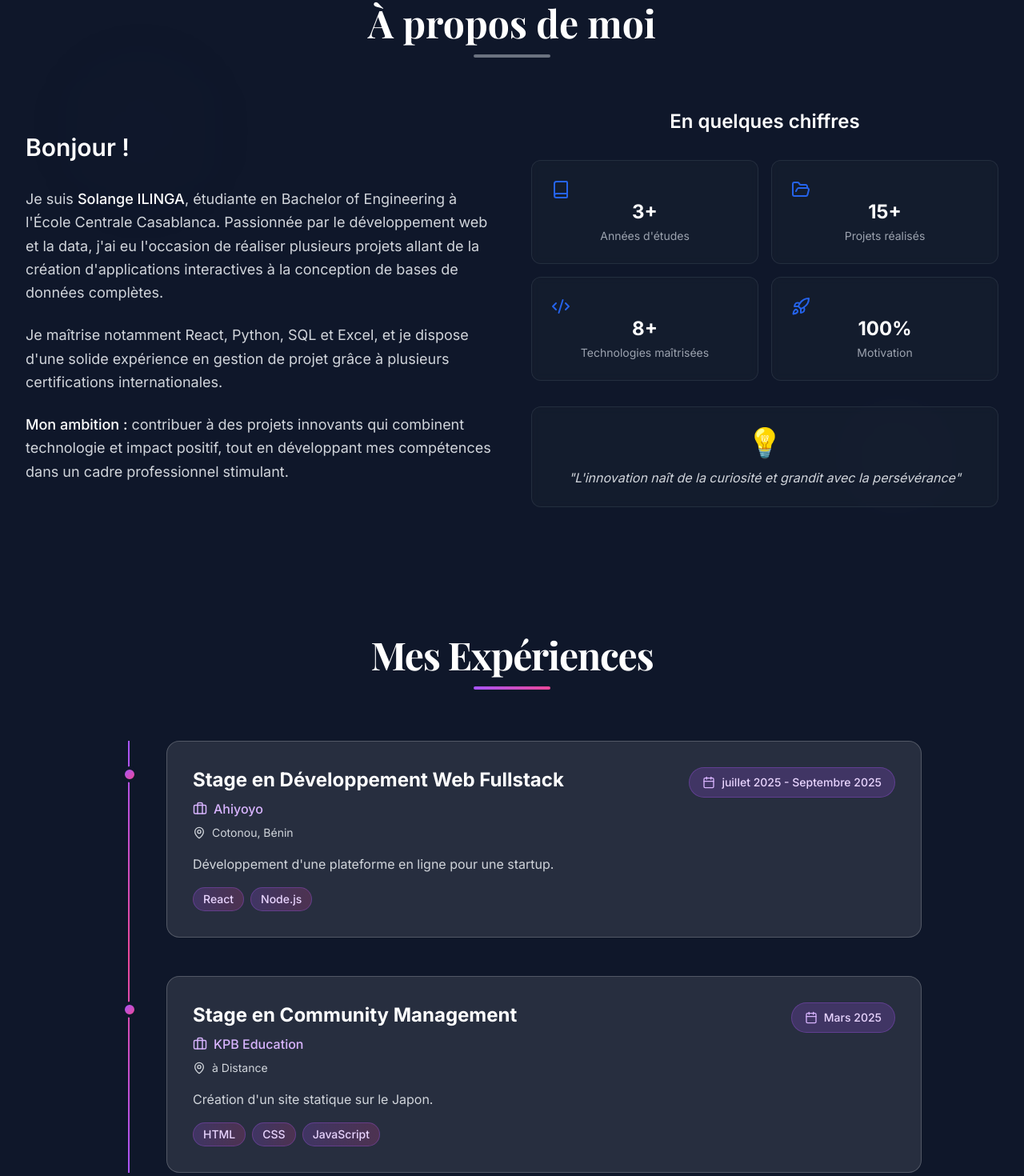
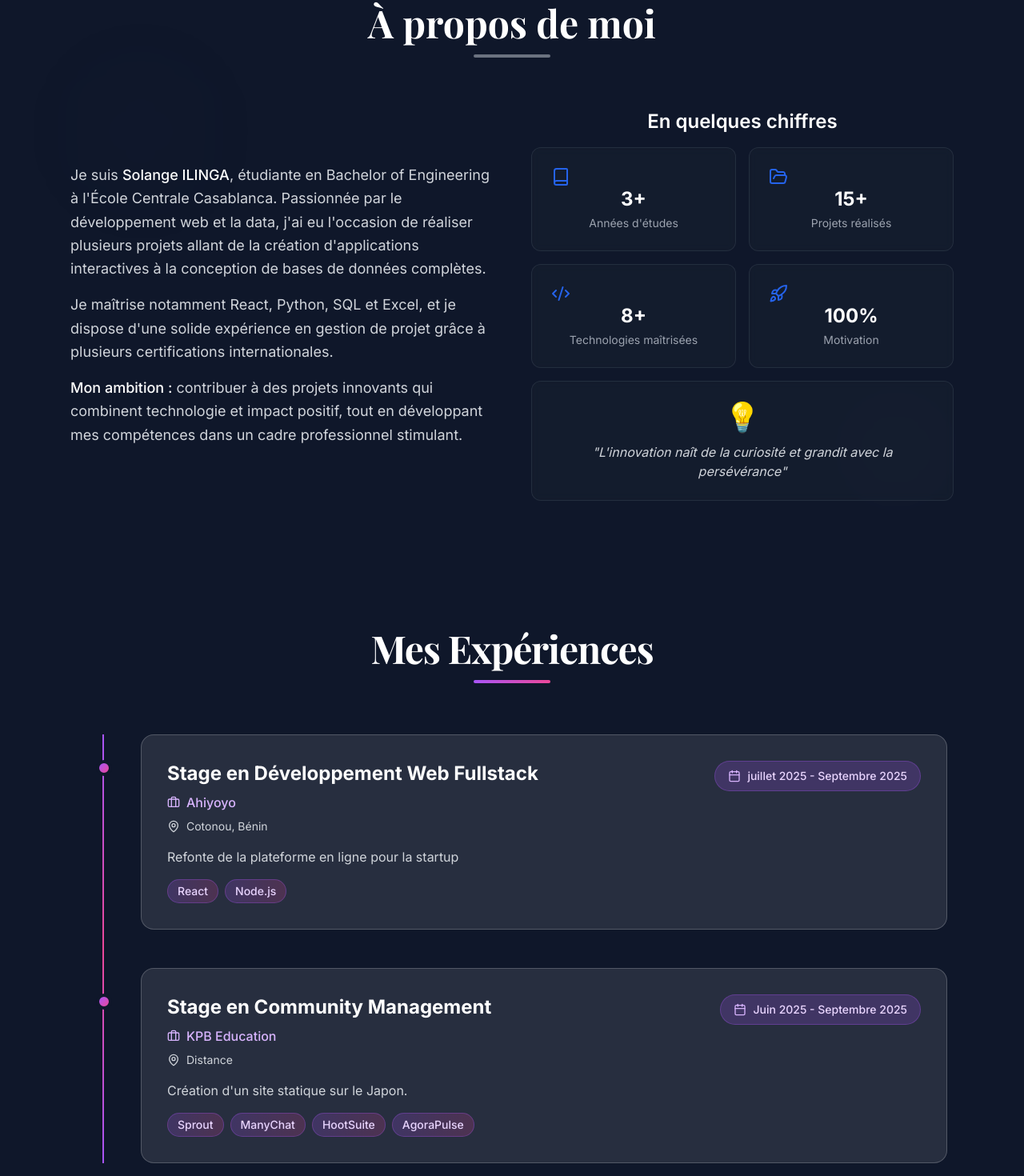
Before and after one commit to Solangeilinga/portfolio, a React (Vite) app: page / in a window 1280 px wide. Shown: the part 876-2346 px from the top of the page at 80% size. Built offline with nearby package versions, Linux system fonts and the light colour scheme; a web font is replaced by a local one.

Commit message:
Mise à jour du portfolio : contenu et images

```diff
--- a/src/App.jsx
+++ b/src/App.jsx
@@ -12,9 +12,9 @@ import "./index.css";
 
 export default function App() {
   return (
-    <div className="min-h-screen text-slate-100 bg-slate-900">
+    <div className="min-h-screen text-slate-100  bg-slate-900">
       <Header />
-      <main className="container mx-auto px-4">
+      <main className="container mx-auto px-4 ">
         <section id="hero">
           <Hero />
         </section>
--- a/src/components/About.jsx
+++ b/src/components/About.jsx
@@ -1,7 +1,5 @@
 import React, { useState, useEffect, useRef } from 'react'
 import { Book, FolderOpen, Code2, Rocket } from 'lucide-react';
-
-
 
 const stats = [
     { number: "3+", label: "Années d'études", icon: <Book size={24} /> },
@@ -9,10 +7,6 @@ const stats = [
     { number: "8+", label: "Technologies maîtrisées", icon: <Code2 size={24} /> },
     { number: "100%", label: "Motivation", icon: <Rocket size={24} /> }
 ];
-
-
-
-
 
 const CounterAnimation = ({ end, isVisible }) => {
     const [count, setCount] = useState(0)
@@ -98,7 +92,7 @@ export default function About() {
         <section
             ref={sectionRef}
             id="about"
-            className="py-20 relative overflow-hidden"
+            className="py-20 w-full relative overflow-hidden"
         >
             {/* Arrière-plan subtil */}
             <div className="absolute inset-0 overflow-hidden pointer-events-none">
@@ -106,7 +100,7 @@ export default function About() {
                 <div className="absolute bottom-20 right-20 w-32 h-32 bg-gray-400/5 rounded-full blur-2xl animate-pulse" style={{ animationDelay: '2s' }} />
             </div>
 
-            <div className="container mx-auto px-4 relative z-10">
+            <div className="max-w-6xl mx-auto px-6 relative z-10">
                 {/* Titre */}
                 <div className="text-center mb-16">
                     <h2 className={`text-4xl md:text-5xl font-bold text-white mb-4 ${isVisible ? 'animate-[fadeInUp_0.8s_ease-out]' : 'opacity-0'
@@ -121,17 +115,13 @@ export default function About() {
                     {/* Contenu principal - Gauche */}
                     <div className={`${isVisible ? 'animate-[fadeIn_1s_ease-out_0.3s_forwards]' : 'opacity-0'
                         }`}>
-                        <div className="flex items-center space-x-3 mb-8">
-                            <h3 className="text-3xl font-semibold text-white">Bonjour !</h3>
-                        </div>
-
                         <div className="prose prose-lg max-w-none">
-                            <p className="text-gray-300 leading-relaxed mb-6 text-lg">
+                            <p className="text-gray-300 leading-relaxed mb-4 text-lg">
                                 Je suis <span className="text-white font-medium">Solange ILINGA</span>, étudiante en Bachelor of Engineering à l'École Centrale Casablanca.
                                 Passionnée par le développement web et la data, j'ai eu l'occasion de réaliser plusieurs projets allant de la création d'applications interactives à la conception de bases de données complètes.
                             </p>
 
-                            <p className="text-gray-300 leading-relaxed mb-6 text-lg">
+                            <p className="text-gray-300 leading-relaxed mb-4 text-lg">
                                 Je maîtrise notamment React, Python, SQL et Excel, et je dispose d'une solide expérience en gestion de projet grâce à plusieurs certifications internationales.
                             </p>
 
@@ -142,9 +132,8 @@ export default function About() {
                     </div>
 
                     {/* Statistiques - Droite */}
-                    <div className="space-y-8">
-                        <h3 className={`text-2xl font-semibold text-white text-center mb-8 ${isVisible ? 'animate-[fadeIn_1s_ease-out_0.8s_forwards]' : 'opacity-0'
-                            }`}>
+                    <div className="space-y-4">
+                        <h3 className={`text-2xl font-semibold text-white text-center mb-4 ${isVisible ? 'animate-[fadeIn_1s_ease-out_0.8s_forwards]' : 'opacity-0'}`}>
                             En quelques chiffres
                         </h3>
 
@@ -168,8 +157,6 @@ export default function About() {
                             </blockquote>
                         </div>
                     </div>
-
-
                 </div>
             </div>
 
--- a/src/components/Certificates.jsx
+++ b/src/components/Certificates.jsx
@@ -12,6 +12,7 @@ import Python_data_structures from '../assets/Python data structures.png';
 import wordpress from '../assets/Wordpress.png';
 import data from '../assets/data_analysis.png';
 import Covid from '../assets/Covid.png';
+import data_engineering from '../assets/data_engineering.png';
 // ... importez toutes vos images
 
 // Données des certificats
@@ -27,6 +28,16 @@ const certificates = [
     },
     {
         id: 2,
+        title: "Data Engineering",
+        issuer: "FORCE N",
+        date: "Juil 2025",
+        category: "Data",
+        icon: <FaGoogle className="text-blue-500" />,
+        credentialLink: "#",
+        image: data_engineering
+    },
+    {
+        id: 3,
         title: "Data Science with Python",
         issuer: "Coursera",
         date: "Mar 2023",
@@ -36,7 +47,7 @@ const certificates = [
         image: Python_data_analysis
     },
     {
-        id: 3,
+        id: 4,
         title: "AWS Solutions Architect",
         issuer: "Coursera",
         date: "Mai 2023",
@@ -46,7 +57,7 @@ const certificates = [
         image: html
     },
     {
-        id: 4,
+        id: 5,
         title: "Google Cloud Professional",
         issuer: "Coursera",
         date: "Juil 2023",
@@ -56,7 +67,7 @@ const certificates = [
         image: ui
     },
     {
-        id: 5,
+        id: 7,
         title: "Cybersecurity Fundamentals",
         issuer: "Coursera",
         date: "Sep 2023",
@@ -76,7 +87,7 @@ const certificates = [
         image: data
     },
     {
-        id: 7,
+        id: 9,
         title: "Web Development Bootcamp",
         issuer: "Coursera",
         date: "Déc 2023",
@@ -94,7 +105,9 @@ const certificates = [
         icon: <SiCoursera className="text-blue-600" />,
         credentialLink: "#",
         image: Python_data_structures
-    }
+    },
+
+
 ];
 
 // Extraire les catégories uniques à partir des certificats
@@ -115,7 +128,7 @@ export default function Certificates() {
     const filteredCertificates = certificates.filter(cert => cert.category === activeCategory);
 
     return (
-        <section id="certificates" className="py-20 bg-gray-900 relative overflow-hidden">
+        <section id="certificates" className="py-4 bg-gray-900 relative overflow-hidden">
             {/* Arrière-plan avec effets */}
             <div className="absolute inset-0 overflow-hidden pointer-events-none">
                 <div className="absolute top-20 left-10 w-32 h-32 bg-blue-500/10 rounded-full blur-3xl animate-pulse" />
--- a/src/components/Contact.jsx
+++ b/src/components/Contact.jsx
@@ -25,7 +25,7 @@ export default function Contact() {
     }
 
     return (
-        <section id="contact" className="py-20 bg-gray-900 relative overflow-hidden">
+        <section id="contact" className="py-6 bg-gray-900 relative overflow-hidden">
             {/* Arrière-plan avec effets */}
             <div className="absolute inset-0 overflow-hidden pointer-events-none">
                 <div className="absolute top-20 left-10 w-32 h-32 bg-blue-500/10 rounded-full blur-3xl animate-pulse" />
@@ -65,7 +65,7 @@ export default function Contact() {
 
                         {/* Liens sociaux */}
                         <div className="mt-8">
-                            <h4 className="text-lg font-medium text-white mb-4">Retrouvez-moi sur:</h4>
+                            <h4 className="text-lg font-medium text-white mb-4">Cliquez et Retrouvez-moi sur:</h4>
                             <div className="flex space-x-4">
                                 <a
                                     href="https://linkedin.com/in/solange-ilinga"
--- a/src/components/Experiences.jsx
+++ b/src/components/Experiences.jsx
@@ -8,36 +8,36 @@ const experiences = [
         company: "Ahiyoyo",
         location: "Cotonou, Bénin",
         period: "juillet 2025 - Septembre 2025",
-        description: "Développement d'une plateforme en ligne pour une startup.",
+        description: "Refonte de la plateforme en ligne pour la startup",
         skills: ["React", "Node.js"]
     },
     {
         id: 2,
         title: "Stage en Community Management",
         company: "KPB Education",
-        location: "à Distance",
-        period: "Mars 2025",
+        location: "Distance",
+        period: "Juin 2025 - Septembre 2025",
         description: "Création d'un site statique sur le Japon.",
-        skills: ["HTML", "CSS", "JavaScript"]
+        skills: ["Sprout", "ManyChat", "HootSuite", "AgoraPulse"]
     }
 ];
 
 const Experiences = () => {
     return (
-        <section className="min-h-screen  py-20 px-4">
-            <div className="max-w-5xl mx-auto">
-                <div className="text-center mb-16">
-                    <h2 className="text-5xl font-bold text-white mb-4 tracking-tight">
+        <section className="min-h-screen py-12 md:py-20 w-full">
+            <div className="max-w-6xl mx-auto px-4 sm:px-6 lg:px-8">
+                <div className="text-center mb-12 md:mb-16">
+                    <h2 className="text-3xl sm:text-4xl md:text-5xl font-bold text-white mb-4 tracking-tight">
                         Mes Expériences
                     </h2>
                     <div className="w-24 h-1 bg-gradient-to-r from-purple-500 to-pink-500 mx-auto rounded-full"></div>
                 </div>
 
                 <div className="relative">
-                    {/* Timeline line */}
-                    <div className="absolute left-8 top-0 bottom-0 w-0.5 bg-gradient-to-b from-purple-500 via-pink-500 to-purple-500 hidden md:block"></div>
+                    {/* Timeline line - cachée sur mobile */}
+                    <div className="absolute left-4 sm:left-6 md:left-8 top-0 bottom-0 w-0.5 bg-gradient-to-b from-purple-500 via-pink-500 to-purple-500 hidden sm:block"></div>
 
-                    <div className="space-y-12">
+                    <div className="space-y-8 sm:space-y-12">
                         {experiences.map((exp, index) => (
                             <div
                                 key={exp.id}
@@ -46,40 +46,47 @@ const Experiences = () => {
                                     animation: `fadeInUp 0.6s ease-out ${index * 0.2}s both`
                                 }}
                             >
-                                {/* Timeline dot */}
-                                <div className="absolute left-6 top-8 w-5 h-5 bg-gradient-to-br from-purple-500 to-pink-500 rounded-full border-4 border-slate-900 hidden md:block group-hover:scale-125 transition-transform duration-300"></div>
+                                {/* Timeline dot - caché sur mobile */}
+                                <div className="absolute left-3 sm:left-5 md:left-6 top-6 sm:top-8 w-3 h-3 sm:w-4 sm:h-4 md:w-5 md:h-5 bg-gradient-to-br from-purple-500 to-pink-500 rounded-full border-2 sm:border-4 border-slate-900 hidden sm:block group-hover:scale-125 transition-transform duration-300"></div>
 
                                 {/* Card */}
-                                <div className="md:ml-20 bg-white/10 backdrop-blur-lg rounded-2xl p-8 border border-white/20 hover:border-purple-500/50 transition-all duration-300 hover:shadow-2xl hover:shadow-purple-500/20 hover:-translate-y-1">
-                                    <div className="flex items-start justify-between flex-wrap gap-4 mb-4">
-                                        <div>
-                                            <h3 className="text-2xl font-bold text-white mb-2 group-hover:text-purple-300 transition-colors">
+                                <div className="sm:ml-12 md:ml-20 bg-white/10 backdrop-blur-lg rounded-xl sm:rounded-2xl p-4 sm:p-6 md:p-8 border border-white/20 hover:border-purple-500/50 transition-all duration-300 hover:shadow-xl sm:hover:shadow-2xl hover:shadow-purple-500/20 hover:-translate-y-1">
+                                    {/* En-tête avec disposition responsive */}
+                                    <div className="flex flex-col sm:flex-row sm:items-start justify-between gap-3 sm:gap-4 mb-4">
+                                        <div className="flex-1">
+                                            <h3 className="text-lg sm:text-xl md:text-2xl font-bold text-white mb-2 group-hover:text-purple-300 transition-colors leading-tight">
                                                 {exp.title}
                                             </h3>
                                             <div className="flex items-center gap-2 text-purple-300 mb-2">
-                                                <Briefcase size={18} />
-                                                <span className="font-medium">{exp.company}</span>
+                                                <Briefcase size={16} className="sm:w-4 sm:h-4" />
+                                                <span className="font-medium text-sm sm:text-base">{exp.company}</span>
                                             </div>
-                                            <div className="flex items-center gap-2 text-gray-300 text-sm">
-                                                <MapPin size={16} />
+                                            <div className="flex items-center gap-2 text-gray-300 text-xs sm:text-sm">
+                                                <MapPin size={14} className="sm:w-4 sm:h-4" />
                                                 <span>{exp.location}</span>
                                             </div>
                                         </div>
-                                        <div className="flex items-center gap-2 px-4 py-2 bg-purple-500/20 rounded-full border border-purple-500/30">
-                                            <Calendar size={16} className="text-purple-300" />
-                                            <span className="text-purple-200 text-sm font-medium">{exp.period}</span>
+
+                                        {/* Période - responsive */}
+                                        <div className="flex items-center gap-2 px-3 py-1 sm:px-4 sm:py-2 bg-purple-500/20 rounded-full border border-purple-500/30 self-start sm:self-auto">
+                                            <Calendar size={14} className="text-purple-300 sm:w-4 sm:h-4" />
+                                            <span className="text-purple-200 text-xs sm:text-sm font-medium whitespace-nowrap">
+                                                {exp.period}
+                                            </span>
                                         </div>
                                     </div>
 
-                                    <p className="text-gray-300 leading-relaxed mb-4">
+                                    {/* Description */}
+                                    <p className="text-gray-300 leading-relaxed mb-4 text-sm sm:text-base">
                                         {exp.description}
                                     </p>
 
-                                    <div className="flex flex-wrap gap-2">
+                                    {/* Compétences - wrap responsive */}
+                                    <div className="flex flex-wrap gap-1 sm:gap-2">
                                         {exp.skills.map((skill, idx) => (
                                             <span
                                                 key={idx}
-                                                className="px-3 py-1 bg-gradient-to-r from-purple-500/20 to-pink-500/20 text-purple-200 rounded-full text-sm font-medium border border-purple-500/30 hover:border-purple-400 transition-colors"
+                                                className="px-2 py-1 sm:px-3 sm:py-1 bg-gradient-to-r from-purple-500/20 to-pink-500/20 text-purple-200 rounded-full text-xs sm:text-sm font-medium border border-purple-500/30 hover:border-purple-400 transition-colors whitespace-nowrap"
                                             >
                                                 {skill}
                                             </span>
@@ -103,6 +110,22 @@ const Experiences = () => {
                         transform: translateY(0);
                     }
                 }
+
+                /* Améliorations pour très petits écrans */
+                @media (max-width: 360px) {
+                    .px-4 {
+                        padding-left: 1rem;
+                        padding-right: 1rem;
+                    }
+
+                    .text-lg {
+                        font-size: 1rem;
+                    }
+
+                    .p-4 {
+                        padding: 0.75rem;
+                    }
+                }
             `}</style>
         </section>
     );
--- a/src/components/Header.jsx
+++ b/src/components/Header.jsx
@@ -5,7 +5,7 @@ import { motion } from 'framer-motion'
 const nav = [
     { id: 'home', label: 'Accueil' },
     { id: 'about', label: 'À propos' },
-    {id: 'experiences',label: 'Expériences'},
+    { id: 'experiences', label: 'Expériences' },
     { id: 'skills', label: 'Compétences' },
     { id: 'projects', label: 'Projets' },
     { id: 'certificates', label: 'Certificats' },
@@ -19,7 +19,7 @@ export default function Header() {
         <motion.header initial={{ y: -20, opacity: 0 }} animate={{ y: 0, opacity: 1 }} className="fixed w-full z-30">
             <div className="backdrop-blur-sm  bg-surface">
                 <div className="container mx-auto px-4 flex items-center justify-between h-16">
-                    <a href="#home" className="text-xl font-bold">Solange ILINGA</a>
+                    <a href="#home" className="text-xl font-bold">Portfolio</a>
 
                     <nav className="hidden md:flex gap-6">
                         {nav.map(n => <a key={n.id} href={`#${n.id}`} className="hover:text-indigo-400">{n.label}</a>)}
--- a/src/data/projectsData.js
+++ b/src/data/projectsData.js
@@ -4,25 +4,24 @@ import quizImage from '../assets/quiz.png';
 import socialMediaAnalysis from '../assets/data_analysis.png';
 import benevolatImage from '../assets/benevolat.png';
 import designThinking from '../assets/css.png';
+import portfolio1 from '../assets/portfolio1.png';
 
 export const projects = [
     {
         id: 1,
-        title: "Analyse des posts sur les réseaux sociaux (Septembre 2025)",
-        description: "Projet simulant le rôle d'un analyste de données dans une agence de médias sociaux.",
-        tags: ["Data Analysis"],
-        image: socialMediaAnalysis,
-        repo: "https://github.com/Solangeilinga/analyse-donn-e-r-seau_sociaux.git",
-        demo: "https://solangeilinga.github.io/Quiz/"
-
-    },
-    {
-        id: 2,
         title: "Site Vitrine d'une agence digitale",
         description: "Projet d'équipe visant à concevoir un site statique sur la culture, la géographie et l'histoire du Japon. J'ai pris en charge la page culture.",
         tags: ["Développement Web"],
         image: siteVitrine,
         demo: "https://sbureaudigital.netlify.app"
+    },
+    {
+        id: 3,
+        title: "La conception d'un Porfolio",
+        description: "Mon premier portfolio conçu avec Wordpress tout en utilisant des composants html, Css",
+        tags: ["Développement Web"],
+        image: portfolio1,
+        demo: "https://portfolio32299.wordpress.com/"
     },
     {
         id: 4,
@@ -31,6 +30,16 @@ export const projects = [
         tags: ["Développement Web"],
         image: quizImage,
         demo: "https://solangeilinga.github.io/Quiz/"
+    },
+    {
+        id: 5,
+        title: "Analyse des posts sur les réseaux sociaux (Septembre 2025)",
+        description: "Projet simulant le rôle d'un analyste de données dans une agence de médias sociaux.",
+        tags: ["Data Analysis"],
+        image: socialMediaAnalysis,
+        repo: "https://github.com/Solangeilinga/analyse-donn-e-r-seau_sociaux.git",
+        demo: "https://solangeilinga.github.io/Quiz/"
+
     },
     {
         id: 7,
```
Also changed, not shown: src/components/Skills.jsx (+6 -7 lines), src/assets/data_engineering.png (added).
